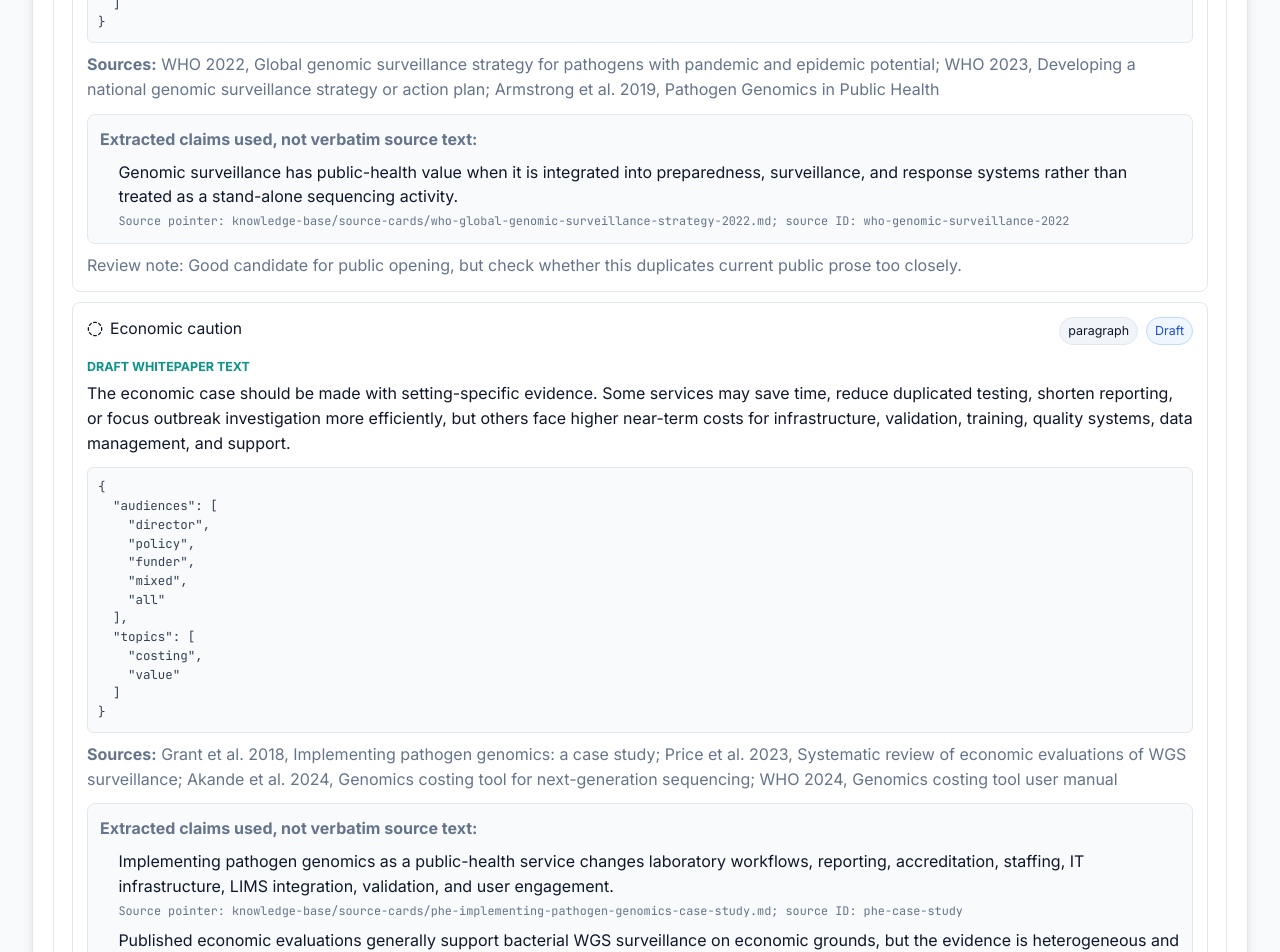
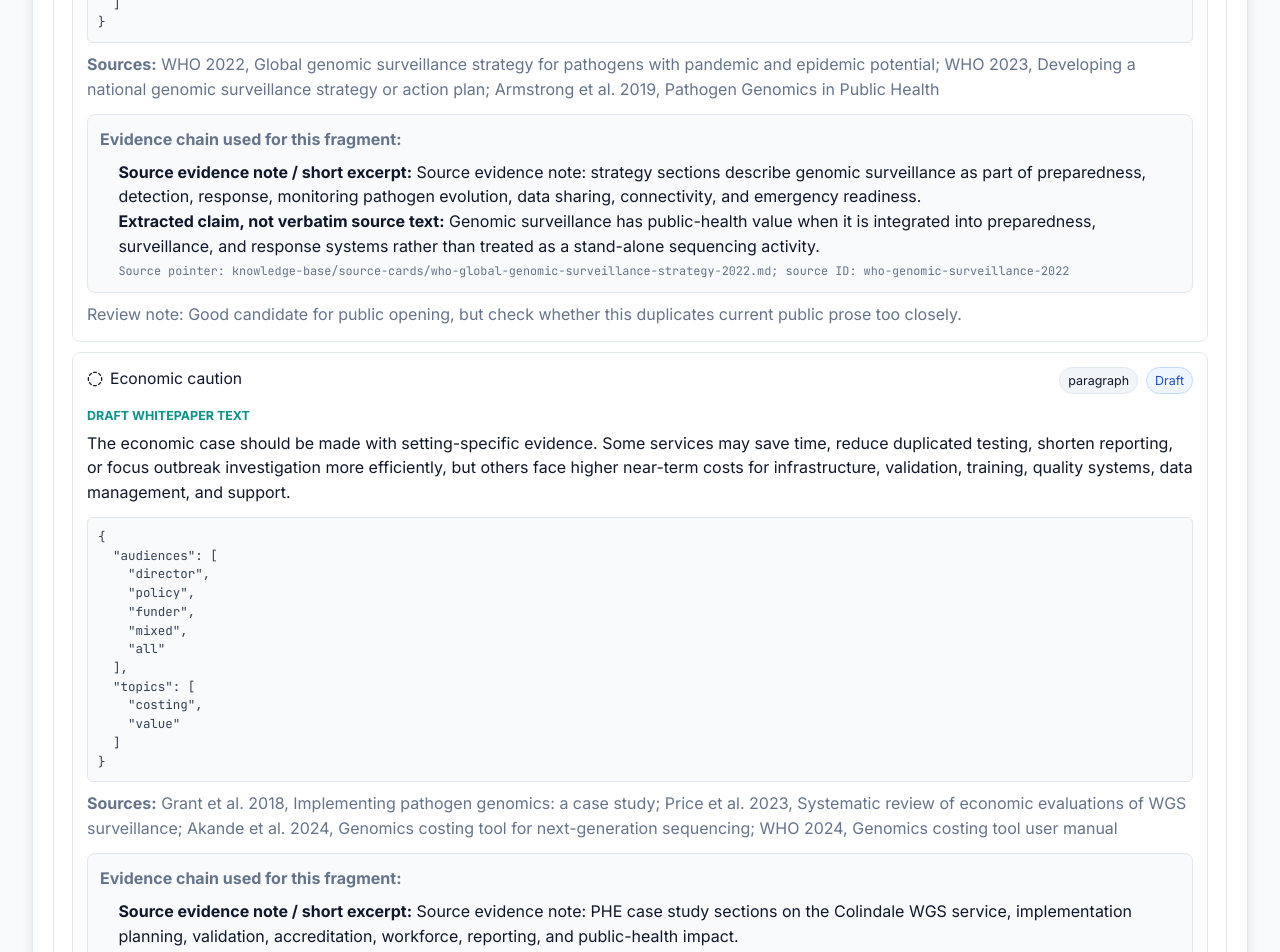
Before and after one commit to happykhan/pathogen-genomics-guidance-kb, a Next.js app: page /backstage in a window 1280 px wide. Shown: the part 1580-2532 px from the top of the page. Built offline with nearby package versions, Linux system fonts and the light colour scheme.

Commit message:
Show source evidence chain for editorial fragments

```diff
--- a/editorial/claim-cards/seed-claims.json
+++ b/editorial/claim-cards/seed-claims.json
@@ -4,7 +4,7 @@
     "sourceId": "who-genomic-surveillance-2022",
     "sourceLocator": "knowledge-base/source-cards/who-global-genomic-surveillance-strategy-2022.md",
     "claim": "Genomic surveillance has public-health value when it is integrated into preparedness, surveillance, and response systems rather than treated as a stand-alone sequencing activity.",
-    "extractedText": "Do not expose long copyrighted passages here; use page/section pointers or short excerpts only.",
+    "extractedText": "Source evidence note: strategy sections describe genomic surveillance as part of preparedness, detection, response, monitoring pathogen evolution, data sharing, connectivity, and emergency readiness.",
     "notes": "Use for the opening value-case framing and decision-use sections.",
     "tags": ["value-case", "surveillance", "preparedness", "decision-use"],
     "candidateSectionIds": ["why-pathogen-genomics", "framing-public-health-use", "reporting-decision-use"],
@@ -20,6 +20,7 @@
     "sourceId": "phe-case-study",
     "sourceLocator": "knowledge-base/source-cards/phe-implementing-pathogen-genomics-case-study.md",
     "claim": "Implementing pathogen genomics as a public-health service changes laboratory workflows, reporting, accreditation, staffing, IT infrastructure, LIMS integration, validation, and user engagement.",
+    "extractedText": "Source evidence note: PHE case study sections on the Colindale WGS service, implementation planning, validation, accreditation, workforce, reporting, and public-health impact.",
     "notes": "Strong implementation example for explaining that infrastructure is an operating model, not just servers.",
     "tags": ["implementation", "service-transition", "lims", "validation", "workforce", "infrastructure"],
     "candidateSectionIds": [
@@ -40,6 +41,7 @@
     "sourceId": "pha4ge-infrastructure",
     "sourceLocator": "knowledge-base/source-cards/pha4ge-infrastructure.md",
     "claim": "Infrastructure planning should separate what the system solves, how analysis is run, where it is run, how data flow, and who has access.",
+    "extractedText": "Source evidence note: PHA4GE source pack frames infrastructure around five questions: responsibility, analysis method, compute location, data flow, and access.",
     "notes": "Use as the backbone for Gnomey profile logic and infrastructure sections.",
     "tags": ["infrastructure", "data-flow", "iam", "workflow", "responsibility-model"],
     "candidateSectionIds": ["infrastructure-operating-model", "workflow-reproducibility", "repository-data-sharing"],
@@ -55,6 +57,7 @@
     "sourceId": "who-national-genomic-surveillance-strategy-2023",
     "sourceLocator": "knowledge-base/source-cards/who-national-genomic-surveillance-strategy-2023.md",
     "claim": "A national genomic surveillance strategy should define priority use cases, data users, sample and metadata flows, analysis, interpretation, sharing, and return of results.",
+    "extractedText": "Source evidence note: WHO value-chain figure links priority use cases with sample/data collection, sequencing, bioinformatics analysis, public-health analysis, interpretation, data publication, and result sharing.",
     "tags": ["strategy", "data-lifecycle", "metadata", "reporting", "sharing"],
     "candidateSectionIds": [
       "framing-public-health-use",
@@ -74,6 +77,7 @@
     "sourceId": "wgs-economic-review",
     "sourceLocator": "knowledge-base/source-cards/wgs-economic-evaluation-review.md",
     "claim": "Published economic evaluations generally support bacterial WGS surveillance on economic grounds, but the evidence is heterogeneous and stronger in high-income hospital and foodborne-surveillance settings than in low- and middle-income implementation contexts.",
+    "extractedText": "Source evidence note: source card summarises the review's finding that included studies supported WGS on economic grounds, with heterogeneity and limited LMIC evidence.",
     "tags": ["economics", "cost-effectiveness", "evidence-gap", "value-case"],
     "candidateSectionIds": ["why-pathogen-genomics", "workforce-sustainability-costing"],
     "organism": "enteric-bacteria",
@@ -88,6 +92,7 @@
     "sourceId": "mgen-accelerating-bioinformatics-implementation-2023",
     "sourceLocator": "knowledge-base/source-cards/microbial-genomics-implementation-collection.md",
     "claim": "Public-health bioinformatics implementation needs standardized, reproducible, validated, auditable, scalable, portable, and secure analysis within laboratory operating constraints.",
+    "extractedText": "Source evidence note: Microbial Genomics implementation collection includes a bioinformatics paper on standardized, reproducible, validated, auditable, scalable, portable, and secure analysis.",
     "tags": ["bioinformatics", "workflow", "validation", "audit", "security", "portability"],
     "candidateSectionIds": [
       "infrastructure-operating-model",
--- a/src/app/backstage/page.tsx
+++ b/src/app/backstage/page.tsx
@@ -197,14 +197,22 @@ export default function BackstagePage() {
                         </p>
                         <div className="backstage-evidence">
                           <p>
-                            <strong>Extracted claims used, not verbatim source text:</strong>
+                            <strong>Evidence chain used for this fragment:</strong>
                           </p>
                           <ul>
                             {fragment.claimIds.map((claimId) => {
                               const claim = claimsById.get(claimId);
                               return (
                                 <li key={claimId}>
-                                  <span>{claim?.claim ?? `Missing claim: ${claimId}`}</span>
+                                  {claim?.extractedText ? (
+                                    <span>
+                                      <strong>Source evidence note / short excerpt:</strong> {claim.extractedText}
+                                    </span>
+                                  ) : null}
+                                  <span>
+                                    <strong>Extracted claim, not verbatim source text:</strong>{" "}
+                                    {claim?.claim ?? `Missing claim: ${claimId}`}
+                                  </span>
                                   {claim ? (
                                     <small>
                                       Source pointer: {claim.sourceLocator}; source ID: {claim.sourceId}
@@ -236,8 +244,9 @@ export default function BackstagePage() {
             <span className="badge">{evidenceClaimCards.length} cards</span>
           </div>
           <p className="muted" style={{ marginTop: 0 }}>
-            A claim card is our concise interpretation of what a source supports. The source locator points back to the
-            source card, page, section, table, or figure that should justify the claim.
+            A claim card links a source evidence note or short excerpt to our concise interpretation of what the source
+            supports. The source locator points back to the source card, page, section, table, or figure that should justify
+            the claim.
           </p>
           <div className="claim-card-grid">
             {evidenceClaimCards.map((claim) => (
@@ -251,17 +260,17 @@ export default function BackstagePage() {
                 <p>
                   <strong>Extracted claim:</strong> {claim.claim}
                 </p>
+                {claim.extractedText ? (
+                  <p className="muted">
+                    <strong>Source evidence note / short excerpt:</strong> {claim.extractedText}
+                  </p>
+                ) : null}
                 <p className="muted">
                   <strong>Source:</strong> {sourceLabel(claim.sourceId)}
                 </p>
                 <p className="muted">
                   <strong>Source pointer:</strong> {claim.sourceLocator}
                 </p>
-                {claim.extractedText ? (
-                  <p className="muted">
-                    <strong>Passage note:</strong> {claim.extractedText}
-                  </p>
-                ) : null}
                 <p className="muted">
                   <strong>Candidate sections:</strong> {claim.candidateSectionIds.join(", ")}
                 </p>
```
Also changed, not shown: scripts/editorial-review-server.mjs (+8 -3 lines), 2 other files (tests, documents, lock files or other folders).
